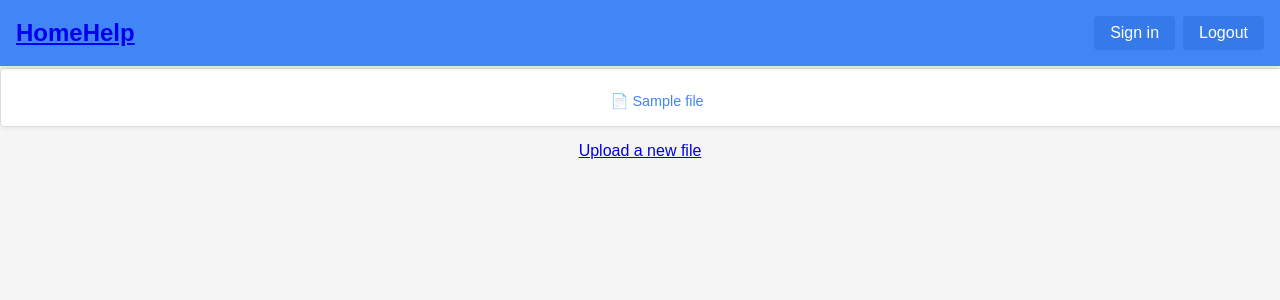
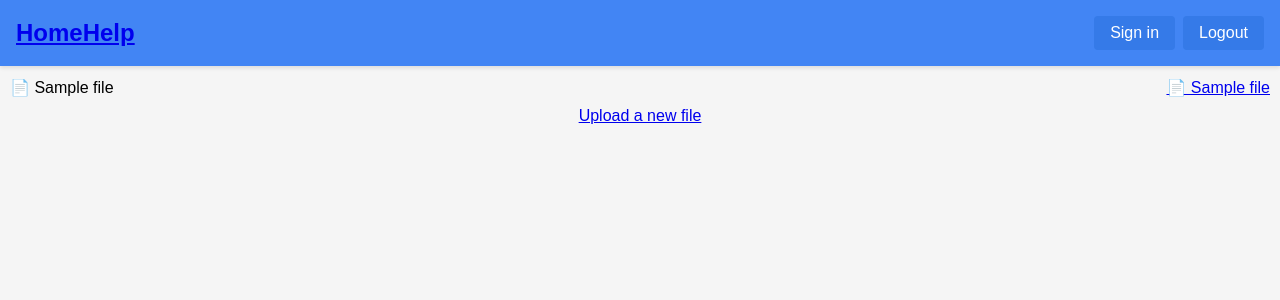
Before and after one commit to sudo-bendg/homehelp, a Flask app: template templates/files.html in a window 1280 px wide. Shown: the top 300 px of the page. Run offline with Flask 3, Linux system fonts and the light colour scheme; the template is opened without the code that fills it: most values are stand-ins (such as "Sample title", 1, 10 or a date in 2020).

Commit message:
simplify file list formatting

```diff
--- a/static/styles.css
+++ b/static/styles.css
@@ -93,66 +93,37 @@ body {
   background-color: #357ae8;
 }
 
-/* File/Directory Listing */
-.file-container {
-    margin-top: 8rem;
-    padding: 2rem;
+/* File List Section */
+.file-list {
   display: flex;
-    flex-wrap: wrap;
-    gap: 1rem;
-    justify-content: flex-start;
+  flex-direction: column;
+  width: 100%;
 }
 
 .file-item {
-    background-color: white;
-    border: 1px solid #ddd;
-    border-radius: 4px;
-    padding: 1rem;
+  display: flex;
+  justify-content: space-between;
+  align-items: center;
   width: 100%;
-    box-shadow: 0 2px 4px rgba(0, 0, 0, 0.05);
-    text-align: center;
-    display: flex;
-    flex-direction: column;
-    align-items: center;
+  padding: 10px;
+  border-bottom: 1px solid #ddd;
+  box-sizing: border-box;
 }
 
-.file-item img {
-    width: 50px;
-    height: 50px;
-    margin-bottom: 0.5rem;
+#file-name {
+  flex-grow: 1;
+  text-align: left;
 }
 
-.file-item p {
-    margin: 0;
-    font-size: 0.9rem;
-    word-wrap: break-word;
+#file-option {
+  text-align: right;
+  white-space: nowrap;
 }
 
-.file-item a {
-    margin-top: 0.5rem;
-    color: #4285f4;
-    text-decoration: none;
-    font-size: 0.9rem;
-}
-
-.file-item a:hover {
-    text-decoration: underline;
-}
-
-@media (max-width: 480px) {
-    .file-item {
-        width: 100%;
-    }
-}
-
-.file-list {
-    margin-bottom: 15px;
+.file-item:last-child {
+  border-bottom: none;
 }
 
 #file-list-container {
-    width: 100%;
-    box-sizing: border-box;
-    overflow-x: hidden;
-    margin: 0;
-    text-align: center;
+  justify-items: center;
 }
--- a/templates/files.html
+++ b/templates/files.html
@@ -20,16 +20,17 @@
             {% for file in files %}
                 <div class="file-item">
                     {% if file.isDir %}
-                        <span>📁 {{ file.name }}</span>
-                        <a href="/files/{{ file.name }}" class="button-link">Open Directory</a>
+                        <span id="file-name">📁 {{ file.name }}</span>
+                        <a href="/files/{{ file.name }}" id="file-option">Open Directory</a>
                     {% else %}
-                        <a href="/download/{{ file.name }}">📄 {{ file.name }}</a>
+                        <span id="file-name">📄 {{ file.name }}</span>
+                        <a href="/download/{{ file.name }}" id="file-option">📄 {{ file.name }}</a>
                     {% endif %}
                 </div>
             {% endfor %}
         </div>
 
-        <a href="{{ url_for('upload.upload') }}" class="upload-link">Upload a new file</a>
+        <a href="{{ url_for('upload.upload') }}" id="upload-link">Upload a new file</a>
     </div>
 </body>
 </html>
```
Lines whose indentation alone changed are shown as unchanged.
